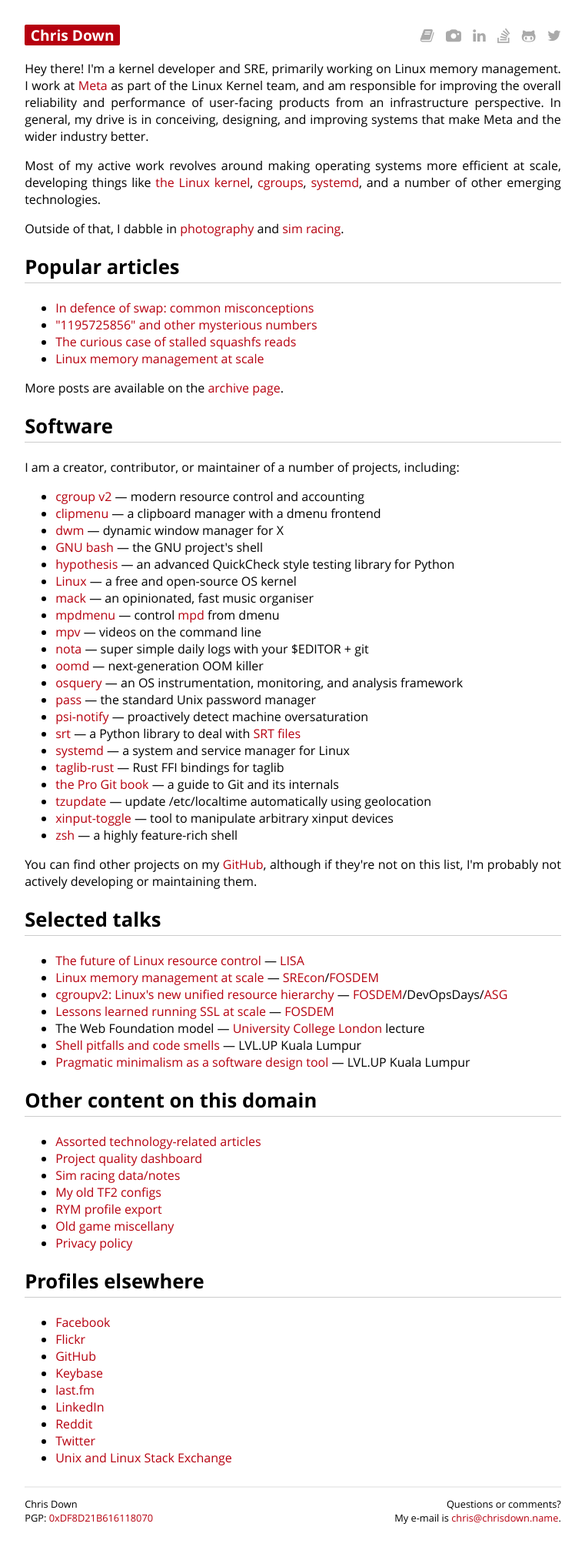
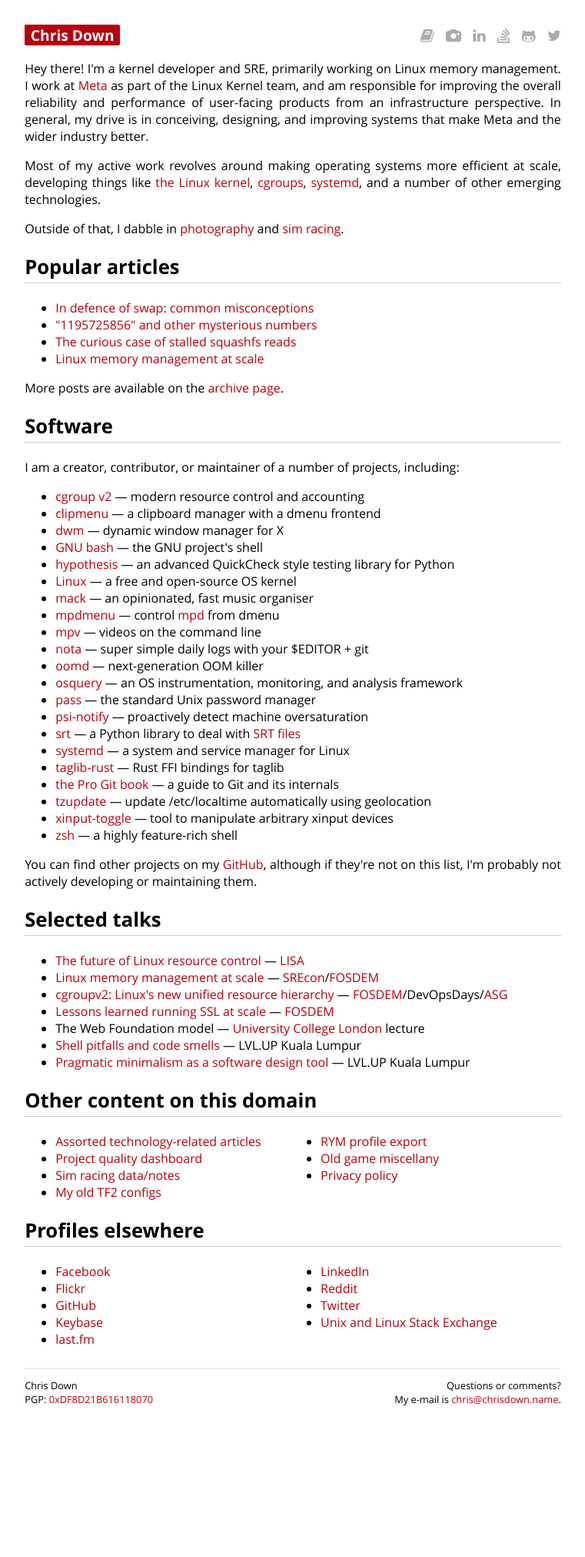
Before and after one commit to cdown/chrisdown.name, a Jekyll site: the page built from index.md, in a window 1280 px wide. Shown: the whole page at 77% size, without its empty margins (259-1020 px from the left). Built offline with Jekyll 4.4.1, drawn with Linux system fonts in a browser that asks for light colours; after the commit the page ends 1869 px from its top, so only the background shows below that.

Commit message:
css: Add two column layout for thin lists

```diff
--- a/css/style.css
+++ b/css/style.css
@@ -103,6 +103,16 @@ header:after {
     height: 0;
     clear: both;
     visibility: hidden;
+}
+
+ul.twocol {
+    -webkit-column-count: 2;
+    -moz-column-count: 2;
+    column-count: 2;
+
+    -webkit-column-gap: 2em;
+    -moz-column-gap: 2em;
+    column-gap: 2em;
 }
 
 header nav ul {
@@ -340,6 +350,12 @@ table {
     .hide-if-small {
         display: none;
     }
+
+    ul.twocol {
+        -webkit-column-count: 1;
+        -moz-column-count: 1;
+        column-count: 1;
+    }
 }
 
 th, td {
--- a/index.md
+++ b/index.md
@@ -87,6 +87,7 @@ list, I'm probably not actively developing or maintaining them.
 
 ## Other content on this domain
 
+{: .twocol }
 - [Assorted technology-related articles](/archive.html)
 - [Project quality dashboard](/builds)
 - [Sim racing data/notes](/racing.html)
@@ -97,6 +98,7 @@ list, I'm probably not actively developing or maintaining them.
 
 ## Profiles elsewhere
 
+{: .twocol }
 - [Facebook][]
 - [Flickr](https://www.flickr.com/photos/chrisdown/albums/72157711447135721)
 - [GitHub][]
```
